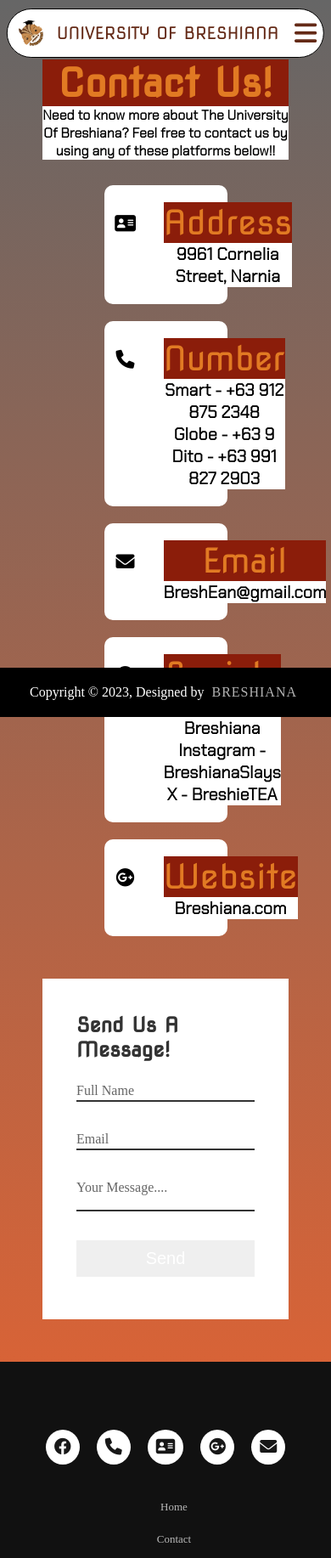
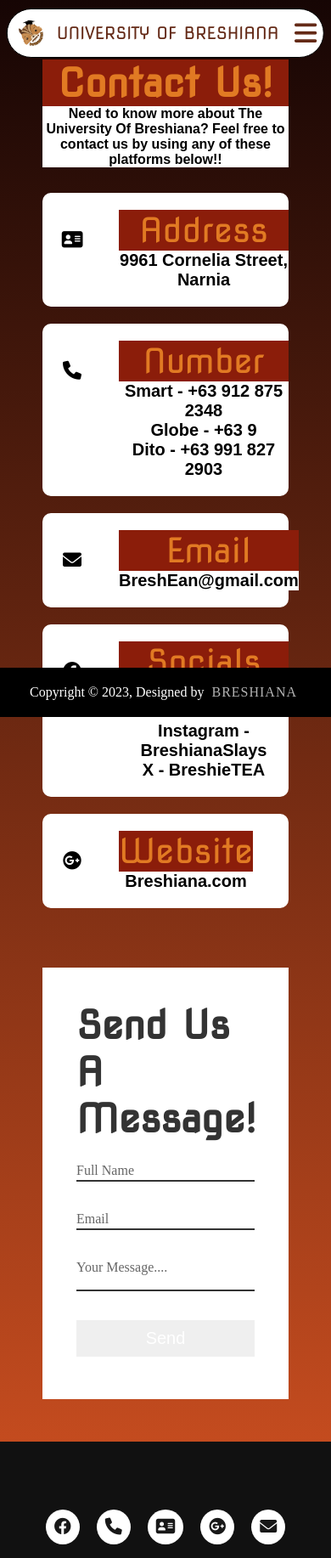
Before and after one commit to bdavid2027/bdavid2027.github.io, a plain HTML site: page contact.html in a window 390 px wide. Shown: the top 1834 px of the page at 85% size. Drawn offline with Linux system fonts and the light colour scheme; a web font is replaced by a local one.

Commit message:
Add files via upload

```diff
--- a/contact.html
+++ b/contact.html
@@ -1,15 +1,15 @@
+<!DOCTYPE html>
+<html lang="en" dir="ltr">
 
-<!DOCTYPE html>
-<html lang="en">
 <head>
-<title>Contact Page</title>
+    <meta charset="utf-8">
+    <meta name="viewport" content="width=device-width, initial-scale=1.0">
+    <title>School Website</title>
     <link rel="stylesheet" href="https://cdnjs.cloudflare.com/ajax/libs/font-awesome/6.0.0/css/all.min.css">
+    <link rel="preconnect" href="https://fonts.gstatic.com" crossorigin>
     <link rel="preconnect" href="https://fonts.googleapis.com">
     <link rel="preconnect" href="https://fonts.gstatic.com" crossorigin>
-<link href="https://fonts.googleapis.com/css2?family=Nova+Square&display=swap" rel="stylesheet">
-<link rel="preconnect" href="https://fonts.googleapis.com">
-<link rel="preconnect" href="https://fonts.gstatic.com" crossorigin>
-<link href="https://fonts.googleapis.com/css2?family=Chakra+Petch:wght@300&display=swap" rel="stylesheet">
+    <link href="https://fonts.googleapis.com/css2?family=Exo+2:wght@300;500&family=Nova+Square&family=Play&family=Saira+Semi+Condensed:wght@600&display=swap" rel="stylesheet">
     <style>
 	*{
     margin: 0;
@@ -63,7 +63,7 @@
    .contact .content p{
     font-weight: 300;
 	color: black;
-	font-family: 'Chakra Petch';
+	font-family: 'Saira Semi Condensed', sans-serif;
 	background: #fff;
    }
    .container{
@@ -110,7 +110,7 @@
 	 color: black;
 	 flex-direction: column;
 	 font-weight: 300;
-	 font-family: 'Chakra Petch';
+	 font-family: 'Saira Semi Condensed', sans-serif;
 	 background: #fff;
 	}
 	.contactform{
@@ -131,14 +131,13 @@
 		.contactform .inputbox input,
 .contactform .inputbox textarea {
     width: 100%;
-    padding: 5px 0; /* Fixed the padding property */
+    padding: 5px 0;
     margin: 10px 0;
     border: none;
     border-bottom: 2px solid #333;
     outline: none;
     resize: none;
 }
-
 .contactform .inputbox span {
     position: absolute;
     left: 0;
@@ -148,7 +147,6 @@
     transition: 0.5s;
     color: #666;
 }
-
 .contactform .inputbox input:focus ~ span,
 .contactform .inputbox input:valid ~ span,
 .contactform .inputbox textarea:focus ~ span,
@@ -158,12 +156,65 @@
     transform: translateY(-20px);
 }
 
-.contactform .inputbox input[type="submit"] { /* Fixed the attribute assignment */
+.contactform .inputbox input[type="submit"] {
     color: #fff;
     border: none;
     cursor: pointer;
     padding: 10px;
     font-size: 20px;
+}
+ @media (max-width: 991px){
+	  .contact{
+	     padding: 50px;
+	  }
+	  .container{
+	    flex-direction: column;
+	  }
+	  .container .contactinfo{
+	   margin-bottom: 40px;
+	  }
+	  .container .contactinfo, .contactform {
+	   width: 100%;
+	  }
+}
+@media (max-width: 991px) {
+  .container {
+    flex-direction: column;
+    align-items: center; /* Center items on smaller screens */
+  }
+
+  .container .info {
+    width: 100%;
+    margin-bottom: 20px;
+  }
+
+  .container .info .box {
+    width: 100%;
+    margin-right: 0;
+  }
+
+  .container .info .box .icon {
+    min-width: 70px;
+    height: 70px;
+  }
+
+  .container .info .box .text h3 {
+    font-size: 40px;
+  }
+
+  .container .info .box .text p {
+    font-size: 20px;
+  }
+
+  .contactform {
+    width: 100%;
+    max-width: 600px;
+    margin-top: 30px;
+  }
+
+  .contactform h2 {
+    font-size: 46px;
+  }
 }
 
         a {
@@ -173,6 +224,10 @@
             margin: 0;
             padding: 0;
             box-sizing: border-box;
+        }
+        body {
+            background: #370D0A;
+            margin: 0;
         }
 		header {
             width: 96%;
@@ -287,19 +342,15 @@
             header .fas-bars {
                 display: block;
             }
-
             .navbar {
                 display: none;
             }
-
             .menu-block a {
                 font-size: 3rem;
             }
-
             .menu-block .close-btn {
                 display: block;
             }
-
             .menu-block ul {
                 list-style: none;
                 padding: 0;
@@ -310,11 +361,9 @@
             .menu-block ul li {
                 margin-left: 0;
             }
-
             .menu-block ul li a {
                 font-size: 20px;
             }
-
             header .fas-bars.active {
                 display: none;
             }
@@ -377,7 +426,6 @@
             opacity: .7;
             transition: .5s;
         }
-
         .fnav ul li a:hover {
             opacity: 1;
         }
@@ -404,7 +452,7 @@
             margin: 0px 5px;
         }
         #p {
-		margin-top:10px;
+            margin-top: 10px;
         }
 		.box {
 			position: relative;
@@ -426,23 +474,35 @@
                 margin: 10px;
             }
         }
-    @media (max-width: 991px){
-	  .contact{
-	     padding: 50px;
-	  }
-	  .container{
-	    flex-direction: column;
-	  }
-	  .container .contactinfo{
-	   margin-bottom: 40px;
-	  }
-	  .container .contactinfo, .contactform {
-	   width: 100%;
-	  }
-}
     </style>
 </head>
+
 <body>
+    <header>
+        <a href="#" class="logo">
+            <img src="image/logo.png" width="40" alt="logo">
+            <span>University of Breshiana</span></a>
+        <nav class="navbar">
+            <ul>
+                <li><a href="index.html">home</a></li>
+				<li><a href="contact.html">contact</a></li>
+				<li><a href="about.html">about</a></li>
+				<li><a href="extra.html">extra</a></li>
+				<li><a href="acad.html">academics</a></li>
+            </ul>
+        </nav>
+        <a href="#menu" class="fas fa-bars fas-bars"></a>
+    </header>
+	<div class="menu-block" id="menu">
+        <a href="#" class="close-btn">&#10005;</a>
+        <ul>
+				<li><a href="index.html">home</a></li>
+				<li><a href="contact.html">contact</a></li>
+				<li><a href="about.html">about</a></li>
+				<li><a href="extra.html">extra</a></li>
+				<li><a href="acad.html">academics</a></li>
+        </ul>
+    </div>
 	  <section class="contact">
      <div class="content">
 	    <h2>Contact Us!</h2>
@@ -510,40 +570,14 @@
 	</div>
 	</div>
 </section>
-<header>
-        <a href="#" class="logo">
-			<img src = "image/logo.png" width = "40" alt = "logo">
-			<span>University of Breshiana</span></a>
-        <nav class="navbar">
-            <ul>
-                <li><a href="index.html">home</a></li>
-				<li><a href="contact.html">contact</a></li>
-				<li><a href="about.html">about</a></li>
-				<li><a href="extra.html">extra</a></li>
-				<li><a href="acad.html">academics</a></li>
-            </ul>
-        </nav>
-        <a href="#menu" class="fas fa-bars fas-bars"></a>
-    </header>
-
-    <div class="menu-block" id="menu">
-        <a href="#" class="close-btn">&#10005;</a>
-        <ul>
-            <li><a href="index.html">home</a></li>
-				<li><a href="contact.html">contact</a></li>
-				<li><a href="about.html">about</a></li>
-				<li><a href="extra.html">extra</a></li>
-				<li><a href="acad.html">academics</a></li>
-        </ul>
-    </div>
     <footer>
-	<div class = "footer">
+        <div class="footer">
 		<div class = "icons">
-			<a href = "_"><i class = "fa-brands fa-facebook"></i></a>
-			<a href = "_"><i class="fa-solid fa-phone"></i></a>
-			<a href = "_"><i class="fa-solid fa-address-card"></i></a>
-			<a href = "_"><i class = "fa-brands fa-google-plus"></i></a>
-			<a href = "_"><i class = "fa-solid fa-envelope"></i></a>
+			<a href = " "><i class = "fa-brands fa-facebook"></i></a>
+			<a href = " "><i class="fa-solid fa-phone"></i></a>
+			<a href = " "><i class="fa-solid fa-address-card"></i></a>
+			<a href = " "><i class = "fa-brands fa-google-plus"></i></a>
+			<a href = " "><i class = "fa-solid fa-envelope"></i></a>
 		</div>
 		<div class = "fnav">
 			<ul>
@@ -562,6 +596,5 @@
 		</div>
 	</div>
 	</footer>
-
 </body>
 </html>
```
Lines whose indentation alone changed are shown as unchanged.
